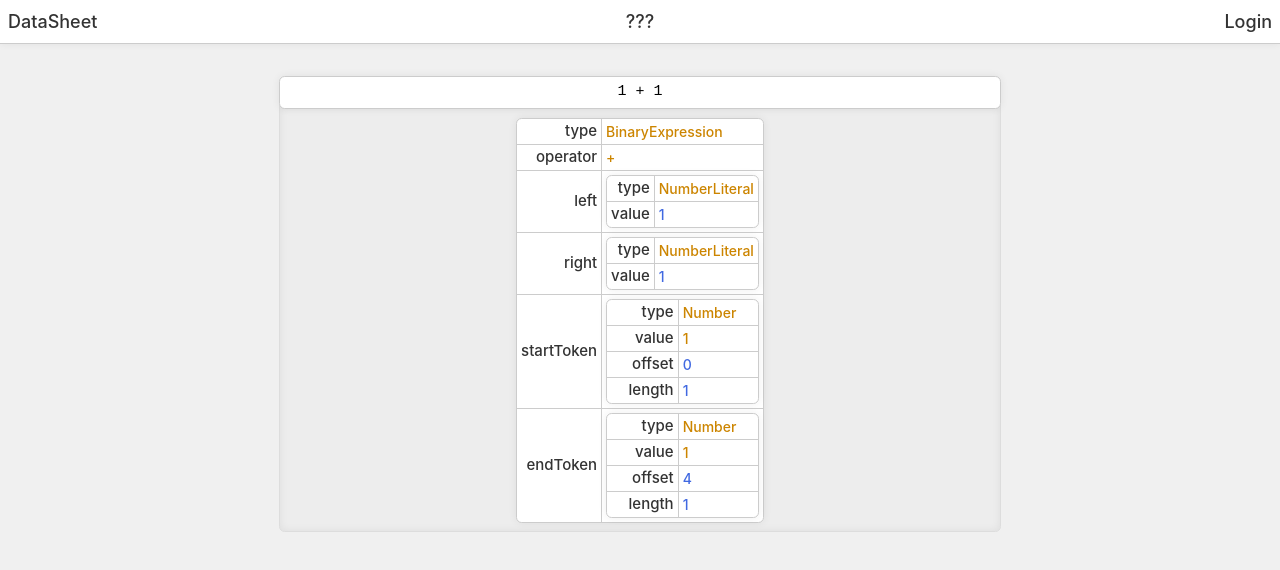
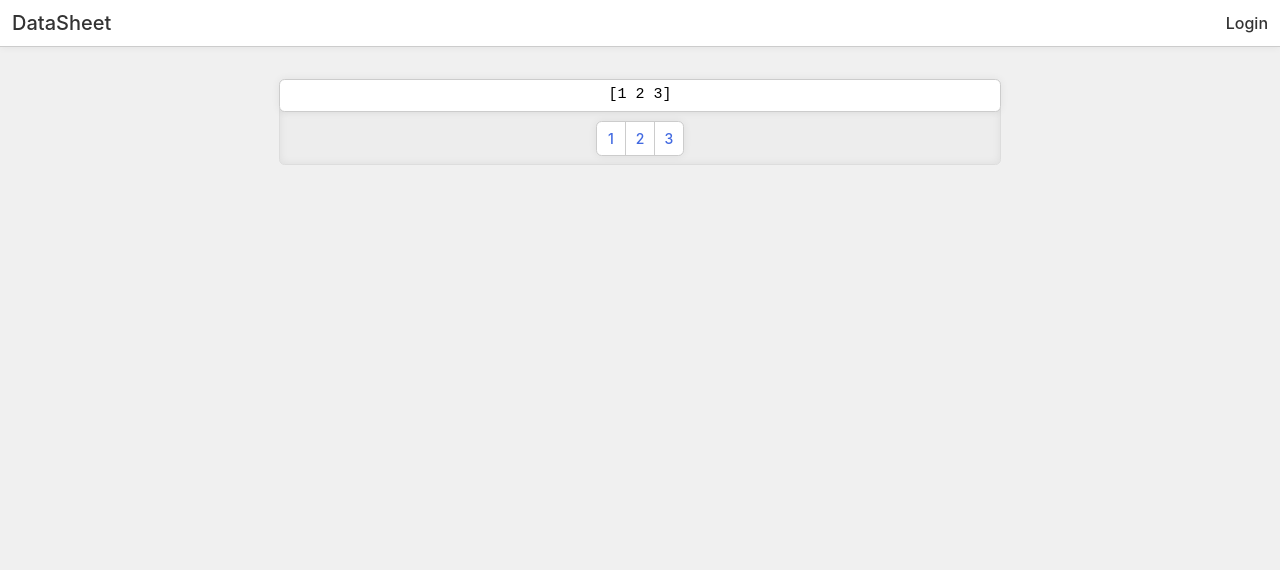
Before and after one commit to aziis98/datasheet, a Preact app: page / in a window 1280 px wide. Shown: the top 570 px of the page. Built offline with nearby package versions, Linux system fonts and the light colour scheme.

Commit message:
some work on custom editor

```diff
--- /dev/null
+++ b/src/editor.ts
@@ -0,0 +1,161 @@
+const historyStack: string[] = []
+let clipboard = ''
+
+export const DEFAULT_CONFIG = {
+    tabSize: 2,
+}
+
+export type EditorConfig = typeof DEFAULT_CONFIG
+
+export function applyTextEditorBehavior(e: KeyboardEvent, config: EditorConfig = DEFAULT_CONFIG): string | null {
+    const $editor = e.currentTarget as HTMLTextAreaElement
+    const origText = $editor.value
+    const selectionStart = $editor.selectionStart
+    const selectionEnd = $editor.selectionEnd
+    const selectionDirection = $editor.selectionDirection
+
+    function pushHistory(state: string) {
+        if (!historyStack.length || historyStack[historyStack.length - 1] !== state) {
+            historyStack.push(state)
+        }
+    }
+
+    // Undo (Ctrl+Z)
+    if (e.ctrlKey && e.key.toLowerCase() === 'z') {
+        if (historyStack.length) {
+            const prev = historyStack.pop()!
+            e.preventDefault()
+            $editor.value = prev
+            $editor.setSelectionRange(prev.length, prev.length, 'none')
+            return prev
+        }
+        return null
+    }
+
+    // Copy (Ctrl+C)
+    if (e.ctrlKey && e.key.toLowerCase() === 'c') {
+        if (selectionStart !== selectionEnd) {
+            clipboard = origText.slice(selectionStart, selectionEnd)
+        }
+        return null
+    }
+
+    // Cut (Ctrl+X)
+    if (e.ctrlKey && e.key.toLowerCase() === 'x') {
+        if (selectionStart !== selectionEnd) {
+            pushHistory(origText)
+            clipboard = origText.slice(selectionStart, selectionEnd)
+            const newText = origText.slice(0, selectionStart) + origText.slice(selectionEnd)
+            e.preventDefault()
+            $editor.value = newText
+            $editor.setSelectionRange(selectionStart, selectionStart, selectionDirection)
+            return newText
+        }
+        return null
+    }
+
+    // Paste (Ctrl+V)
+    if (e.ctrlKey && e.key.toLowerCase() === 'v') {
+        pushHistory(origText)
+        const newText = origText.slice(0, selectionStart) + clipboard + origText.slice(selectionEnd)
+        e.preventDefault()
+        $editor.value = newText
+        const newPos = selectionStart + clipboard.length
+        $editor.setSelectionRange(newPos, newPos, selectionDirection)
+        return newText
+    }
+
+    // Handle Tab and Shift+Tab for indentation.
+    if (e.key === 'Tab' && !e.ctrlKey && !e.metaKey) {
+        pushHistory(origText)
+        e.preventDefault()
+        const indent = ' '.repeat(config.tabSize)
+
+        // Expand selection to full lines.
+        let blockStart = selectionStart
+        while (blockStart > 0 && origText[blockStart - 1] !== '\n') {
+            blockStart--
+        }
+        let blockEnd = selectionEnd
+        while (blockEnd < origText.length && origText[blockEnd] !== '\n') {
+            blockEnd++
+        }
+        const origBlock = origText.slice(blockStart, blockEnd)
+        const origLines = origBlock.split('\n')
+
+        // For recalculating new selection positions we need the original block-relative offsets.
+        const relativeStart = selectionStart - blockStart
+        const relativeEnd = selectionEnd - blockStart
+
+        let newLines: string[]
+        // For unindent, we record per-line removal counts.
+        const removed: number[] = []
+
+        if (e.shiftKey) {
+            // Unindent each line precisely.
+            newLines = origLines.map(line => {
+                const match = line.match(/^ {0,}/)
+                const removeCount = Math.min(config.tabSize, match ? match[0].length : 0)
+                removed.push(removeCount)
+                return line.slice(removeCount)
+            })
+        } else {
+            // Indent: prepend indent to every line.
+            newLines = origLines.map(line => {
+                removed.push(0)
+                return indent + line
+            })
+        }
+
+        const newBlock = newLines.join('\n')
+        const newText = origText.slice(0, blockStart) + newBlock + origText.slice(blockEnd)
+        $editor.value = newText
+
+        // Recalculate selection positions.
+        if (!e.shiftKey) {
+            // For indent: every line in the block gets a full indent added.
+            // Determine on which line the original selectionStart and selectionEnd fall.
+            function calcNewPos(origRel: number): number {
+                let cumulative = 0
+                let lineIdx = 0
+                for (let i = 0; i < origLines.length; i++) {
+                    const lineLen = origLines[i]!.length
+                    if (origRel <= cumulative + lineLen) {
+                        lineIdx = i
+                        break
+                    }
+                    cumulative += lineLen + 1 // include newline
+                }
+                // Each line in the block gets indent inserted.
+                return blockStart + origRel + config.tabSize * (lineIdx + 1)
+            }
+            const newSelectionStart = calcNewPos(relativeStart)
+            const newSelectionEnd = calcNewPos(relativeEnd)
+            $editor.setSelectionRange(newSelectionStart, newSelectionEnd, selectionDirection)
+        } else {
+            // For unindent: subtract the exact number of removed characters per line.
+            function calcNewPos(origRel: number): number {
+                let cumulativeOrig = 0
+                let cumulativeRemoved = 0
+                for (let i = 0; i < origLines.length; i++) {
+                    const lineLen = origLines[i]!.length
+                    if (origRel <= cumulativeOrig + lineLen) {
+                        // In current line, remove up to the removed count.
+                        const col = origRel - cumulativeOrig
+                        const removedHere = Math.min(col, removed[i]!)
+                        return blockStart + origRel - (cumulativeRemoved + removedHere)
+                    }
+                    cumulativeOrig += lineLen + 1
+                    cumulativeRemoved += removed[i]!
+                }
+                return blockStart + origRel - cumulativeRemoved
+            }
+            const newSelectionStart = calcNewPos(relativeStart)
+            const newSelectionEnd = calcNewPos(relativeEnd)
+            $editor.setSelectionRange(newSelectionStart, newSelectionEnd, selectionDirection)
+        }
+        return newText
+    }
+
+    return null
+}
--- /dev/null
+++ b/src/lang/eval.ts
@@ -0,0 +1,53 @@
+import { type Node } from './parser'
+
+export type Context = {
+    parent: Context | null
+    bindings: Record<string, any>
+}
+
+const BASE_CONTEXT: Context = {
+    parent: null,
+    bindings: {},
+}
+
+export function evaluateNode(node: Node, context: Context = BASE_CONTEXT): any {
+    switch (node.type) {
+        case 'NumberLiteral':
+            return node.value
+        case 'StringLiteral':
+            return node.value
+        case 'BooleanLiteral':
+            return node.value
+
+        case 'Array':
+            const arrayResults = node.elements.map(element => evaluateNode(element, context))
+
+            return arrayResults
+
+        case 'Object':
+            const objectResults = Object.fromEntries(
+                node.members.map(member => [member.key, evaluateNode(member.value, context)])
+            )
+
+            return objectResults
+
+        case 'Identifier':
+            const value = context.bindings[node.name]
+            if (value === undefined) {
+                throw new Error(`Undefined identifier: ${node.name}`)
+            }
+
+            return value
+    }
+
+    throw new Error(`Unknown node type: ${node.type}`)
+}
+
+export function evaluateNodeSafe(node: Node, context: Context = BASE_CONTEXT): { result: any } | { error: string } {
+    try {
+        const result = evaluateNode(node, context)
+        return { result }
+    } catch (error) {
+        return { error: error!.toString() }
+    }
+}
--- a/src/lang/formatter.ts
+++ b/src/lang/formatter.ts
@@ -1,4 +1,4 @@
-import type { Node } from '.'
+import type { Node } from './parser'
 
 function formatAST(node: Node, indent = '', inlineThreshold = 1): { result: string; depth: number } {
     const indentStep = '  '
--- a/src/main.jsx
+++ b/src/main.jsx
@@ -1,8 +1,10 @@
 import clsx from 'clsx'
 import { render } from 'preact'
 import { useMemo, useState } from 'preact/hooks'
-import { parseSource } from './lang/index.ts'
+import { parseSource } from './lang/parser.js'
 import { matchTraverseObject } from './utils.js'
+import { evaluateNode, evaluateNodeSafe } from './lang/eval.js'
+import { applyTextEditorBehavior } from './editor.js'
 
 const DataValueRenderer = ({ value }) => {
     if (value === null || value === undefined) {
@@ -92,6 +94,12 @@ const Cell = ({ input, setInput, output, metadata }) => {
                 <div class="content">
                     <textarea
                         value={input}
+                        onKeyDown={e => {
+                            const newText = applyTextEditorBehavior(e)
+                            if (newText !== null) {
+                                setInput(newText)
+                            }
+                        }}
                         onInput={e => setInput(e.target.value)}
                         placeholder="Type something..."
                         rows={Math.max(1, input.split('\n').length)}
@@ -131,17 +139,9 @@ const Notebook = () => {
     //     },
     // ]
 
-    const [exampleInput, setExampleInput] = useState('1 + 1')
-
-    const ast = useMemo(
-        () =>
-            matchTraverseObject(
-                parseSource(exampleInput),
-                (_node, path) => path.at(-1) === 'token',
-                _node => matchTraverseObject.remove
-            ),
-        [exampleInput]
-    )
+    const [exampleInput, setExampleInput] = useState('[1 2 3]')
+    const inputAst = useMemo(() => parseSource(exampleInput), [exampleInput])
+    const evaluatedOutput = useMemo(() => evaluateNodeSafe(inputAst), [inputAst])
 
     return (
         <div class="notebook">
@@ -154,7 +154,7 @@ const Notebook = () => {
                     metadata={<code>${index + 1}</code>}
                 />
             ))} */}
-            <Cell input={exampleInput} setInput={setExampleInput} output={ast} />
+            <Cell input={exampleInput} setInput={setExampleInput} output={evaluatedOutput?.result ?? evaluatedOutput} />
         </div>
     )
 }
@@ -163,8 +163,10 @@ const App = () => {
     return (
         <>
             <nav>
-                <div class="left">DataSheet</div>
-                <div class="center">???</div>
+                <div class="left">
+                    <div class="logo">DataSheet</div>
+                </div>
+                {/* <div class="center">???</div> */}
                 <div class="right">Login</div>
             </nav>
             <main>
--- a/src/styles.css
+++ b/src/styles.css
@@ -44,17 +44,21 @@
     nav {
         display: grid;
         grid-template-columns: auto 1fr auto;
+        align-items: center;
         position: relative;
 
-        font-size: 18px;
         font-weight: 500;
 
         background: #fff;
         border-bottom: 1px solid #ccc;
         box-shadow: 0 0 0.5rem #0001;
 
+        .logo {
+            font-size: 20px;
+        }
+
         > * {
-            padding: 0.5rem;
+            padding: 0.5rem 0.75rem;
         }
 
         > .left {
@@ -196,14 +200,21 @@
             > .item {
                 grid-column: span 2;
                 grid-template-columns: subgrid;
-                gap: 0.25rem;
-                padding: 0.25rem;
 
                 > .index {
+                    padding: 0.25rem;
+                    place-content: center;
+
                     font-family: 'JetBrains Mono', monospace;
                     font-size: 12px;
                     font-weight: bold;
                     color: #666;
+
+                    border-right: 1px solid #ccc;
+                }
+
+                > .value {
+                    padding: 0.25rem;
                 }
 
                 &:hover {
@@ -278,6 +289,7 @@
 
         &.number {
             padding: 0.125rem 0.25rem;
+            justify-content: center;
 
             font-size: 14px;
             color: #4169e1;
@@ -286,6 +298,7 @@
 
         &.string {
             padding: 0.125rem 0.25rem;
+            justify-content: center;
 
             font-size: 14px;
             color: #cc8500;
```
Also changed, not shown: src/lang/parser.ts (renamed from src/lang/index.ts, +28 -28 lines).
